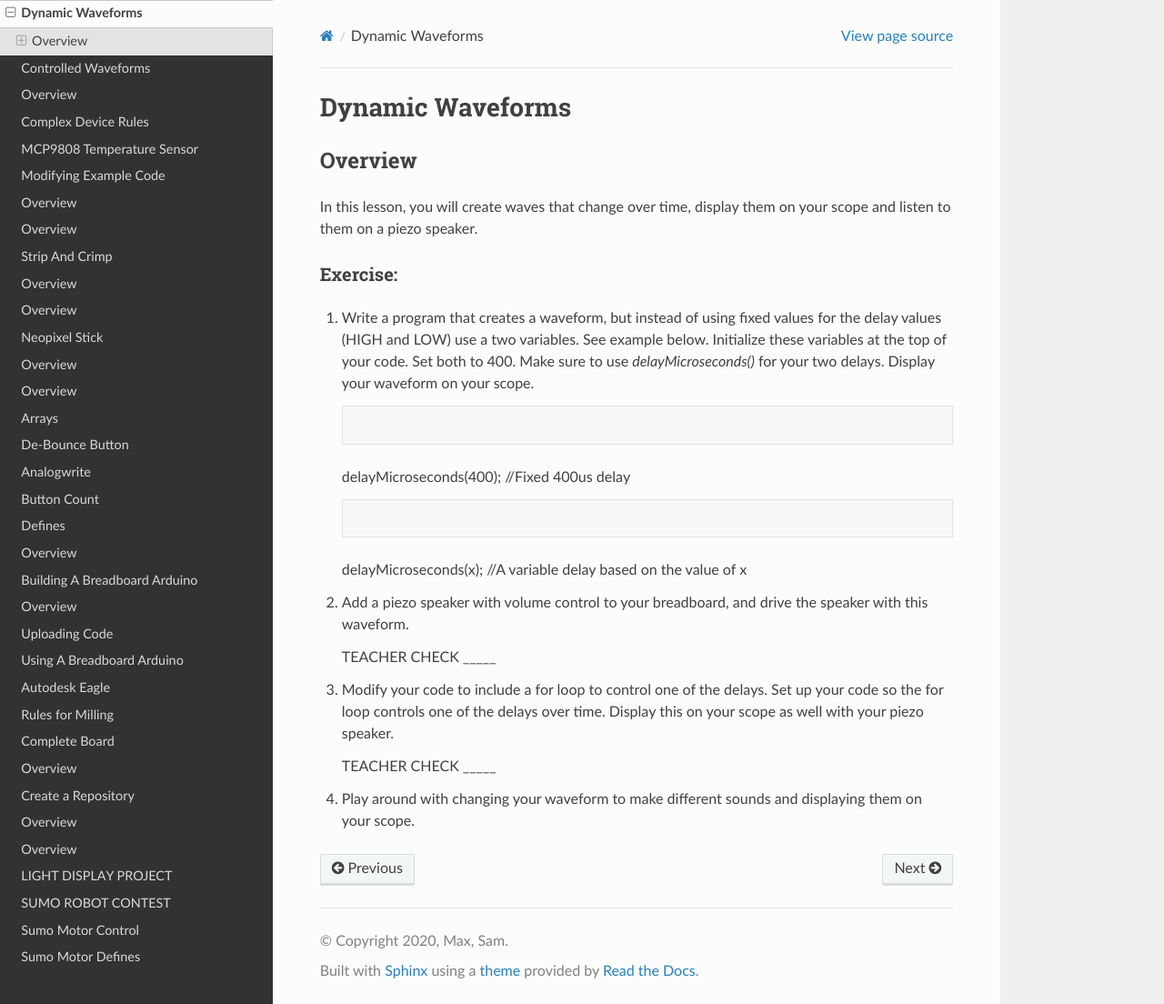
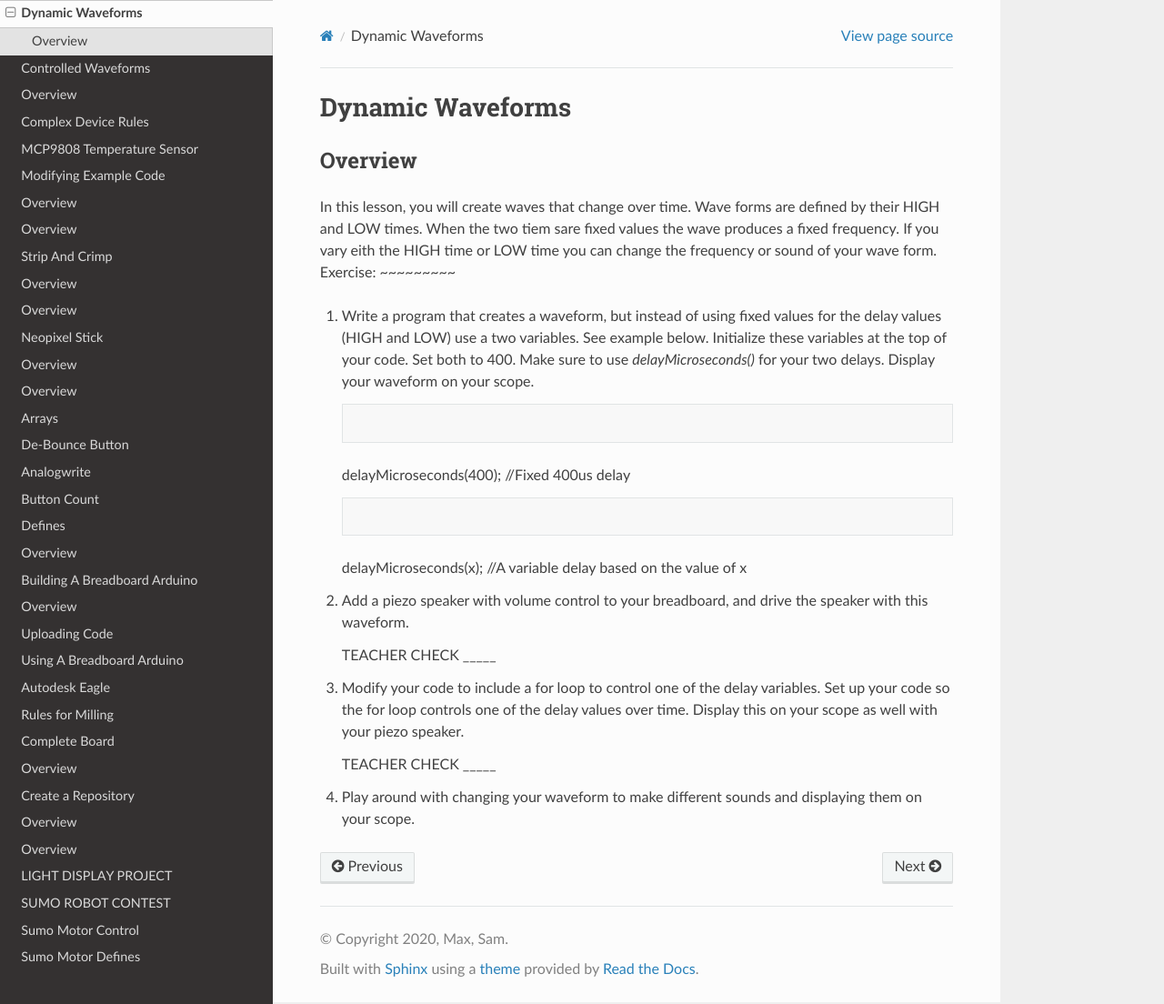
Before and after one commit to maxtkc/mvths-wiki, a Sphinx documentation site: the page built from docs/028b-dynamic-waveforms.rst, in a window 1280 px wide and 1104 px high. Shown: the whole window at 91% size. Built offline with Sphinx 7.4.7 and the Read the Docs theme 2.0.0, drawn with Linux system fonts in a browser that asks for light colours; pages that are not in the unit, such as notebooks, are missing from menus.

Commit message:
Update 028b-dynamic-waveforms.rst

```diff
--- a/docs/028b-dynamic-waveforms.rst
+++ b/docs/028b-dynamic-waveforms.rst
@@ -4,8 +4,7 @@ Dynamic Waveforms
 Overview
 --------
 
-In this lesson, you will create waves that change over time, display them on your scope and listen to them on a piezo speaker.
-
+In this lesson, you will create waves that change over time. Wave forms are defined by their HIGH and LOW times. When the two tiem sare fixed values the wave produces a fixed frequency. If you vary eith the HIGH time or LOW time you can change the frequency or sound of your wave form.
 Exercise:
 ~~~~~~~~~
 
@@ -23,7 +22,7 @@ Exercise:
 
    TEACHER CHECK \_\_\_\_\_
 
-#. Modify your code to include a for loop to control one of the delays. Set up your code so the for loop controls one of the delays over time. Display this on your scope as well with your piezo speaker.
+#. Modify your code to include a for loop to control one of the delay variables. Set up your code so the for loop controls one of the delay values over time. Display this on your scope as well with your piezo speaker.
 
    TEACHER CHECK \_\_\_\_\_
 
```
